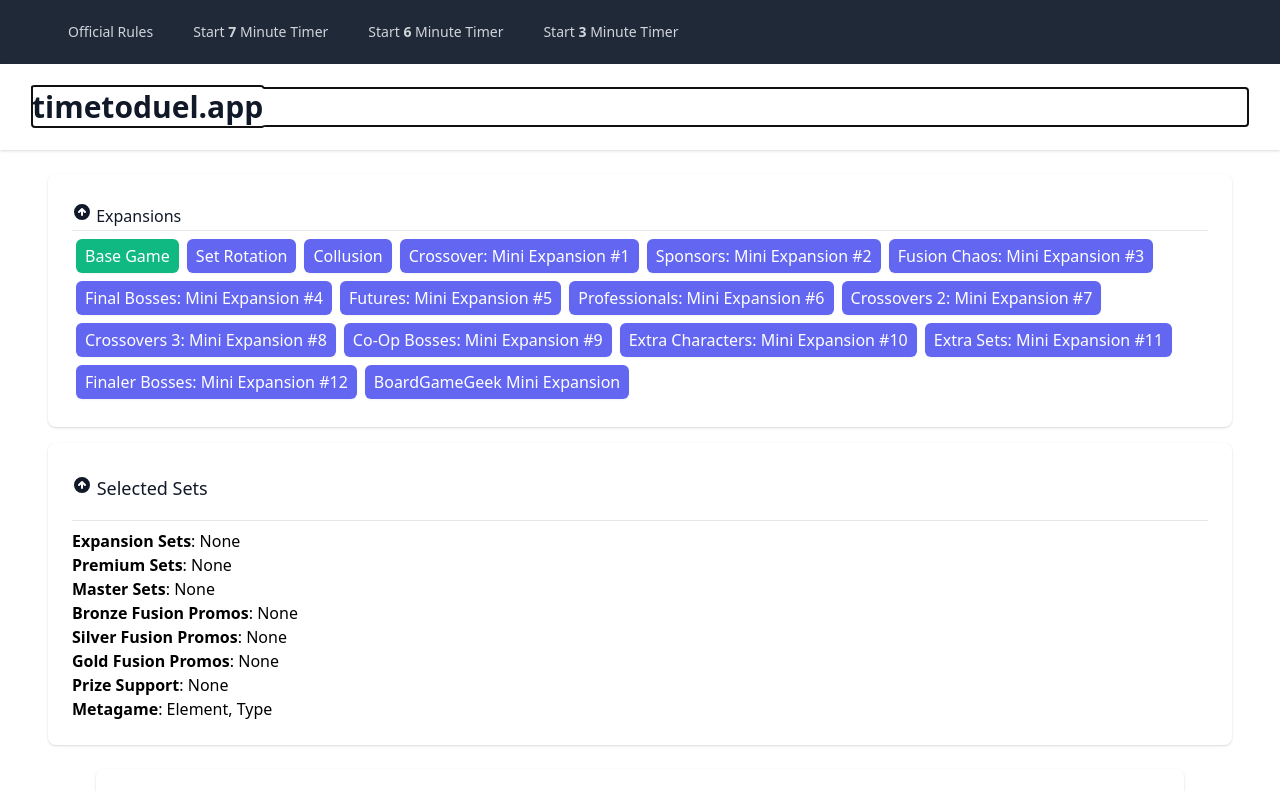
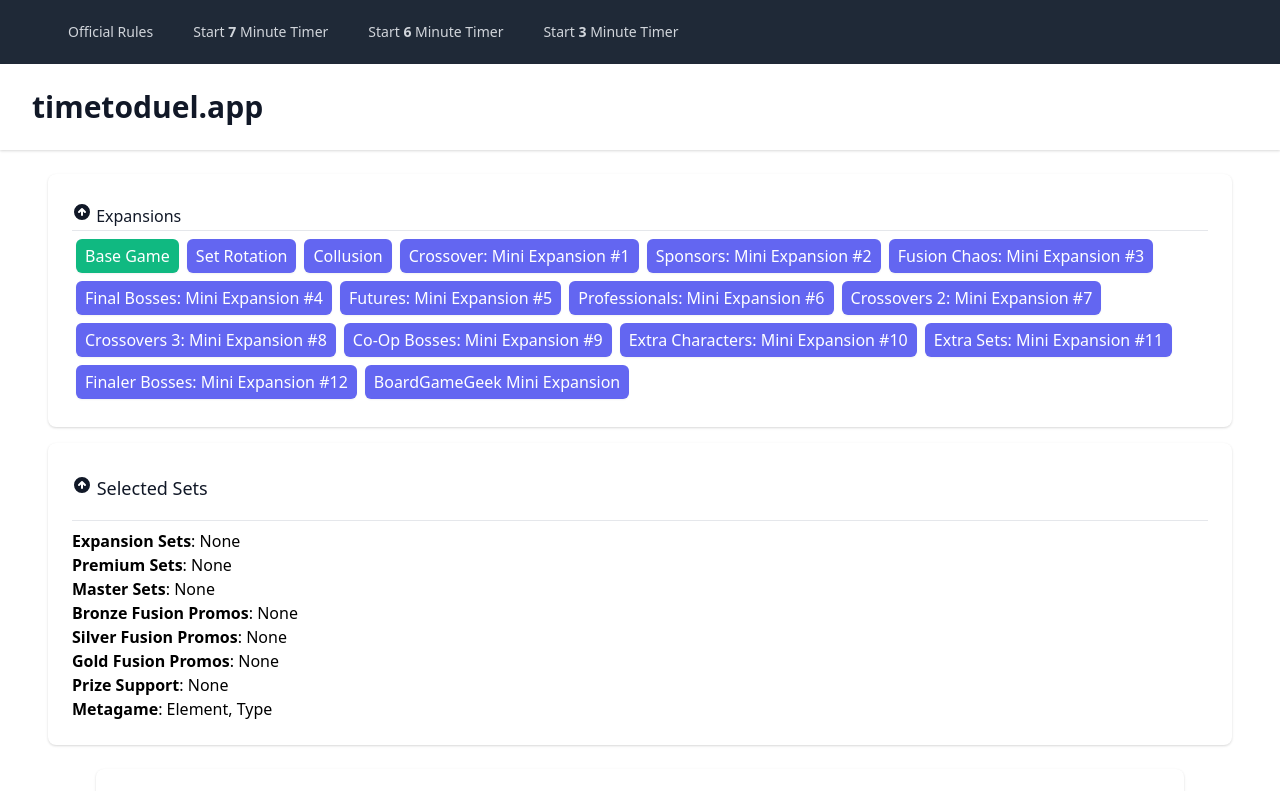
Before and after one commit to arranf/millennium-blades, a Svelte app: page / in a window 1280 px wide. Shown: the top 791 px of the page. Built offline with nearby package versions, Linux system fonts and the light colour scheme.

Commit message:
fix: css auto highlight

```diff
--- a/public/global.css
+++ b/public/global.css
@@ -1,5 +1,5 @@
 /*This would all go into the global.css file*/
-	[data-tooltip] {
+[data-tooltip] {
   position: relative;
   z-index: 2;
   display: block;
@@ -61,3 +61,8 @@
   visibility: hidden;
   opacity: 0;
 }
+
+/* Hack around Tailwind focus visible */
+h1:focus-visible {
+  outline: none !important;
+}
--- a/src/data/presets.ts
+++ b/src/data/presets.ts
@@ -13,7 +13,7 @@ const newBeginnings: PresetOption = {
   name: "New Beginnings",
   order: 0,
   description:
-    "A beginner set-up. This build doesn’t have many complicated cards and often gives players a good idea of what each set is trying to do. Great for your first or second game, especially with newbies!",
+    "A beginner set-up. This build doesn't have many complicated cards and often gives players a good idea of what each set is trying to do. Great for your first or second game, especially with newbies!",
   requiredExpansions: [],
   preset: {
     bronzePromos: [BronzePromo.LEGEND_OF_FINAL_BADASS],
@@ -50,7 +50,7 @@ const fightMe: PresetOption = {
   name: "Fight Me!",
   order: 1,
   description:
-    "Feel like your games don’t have enough PvP? This build aims to fix that! Featuring a large variety of clashing and disruption, you can expect this set-up to be very interactive!",
+    "Feel like your games don't have enough PvP? This build aims to fix that! Featuring a large variety of clashing and disruption, you can expect this set-up to be very interactive!",
   requiredExpansions: [],
   preset: {
     bronzePromos: [BronzePromo.ELEMENTAL_BLADES],
```
